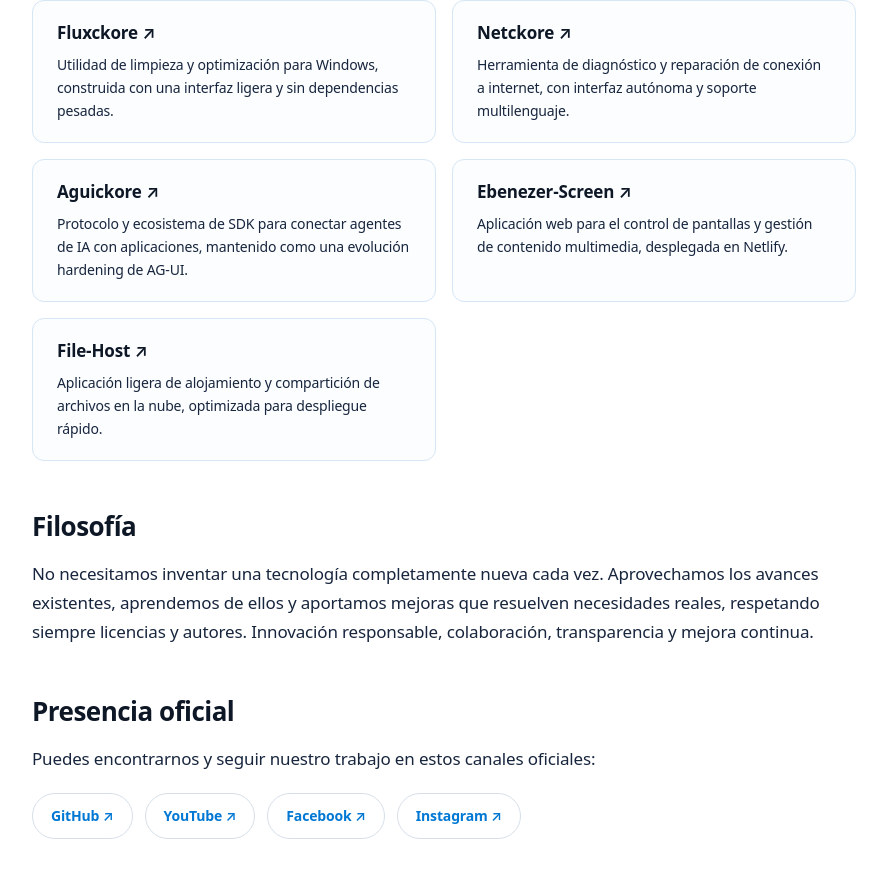
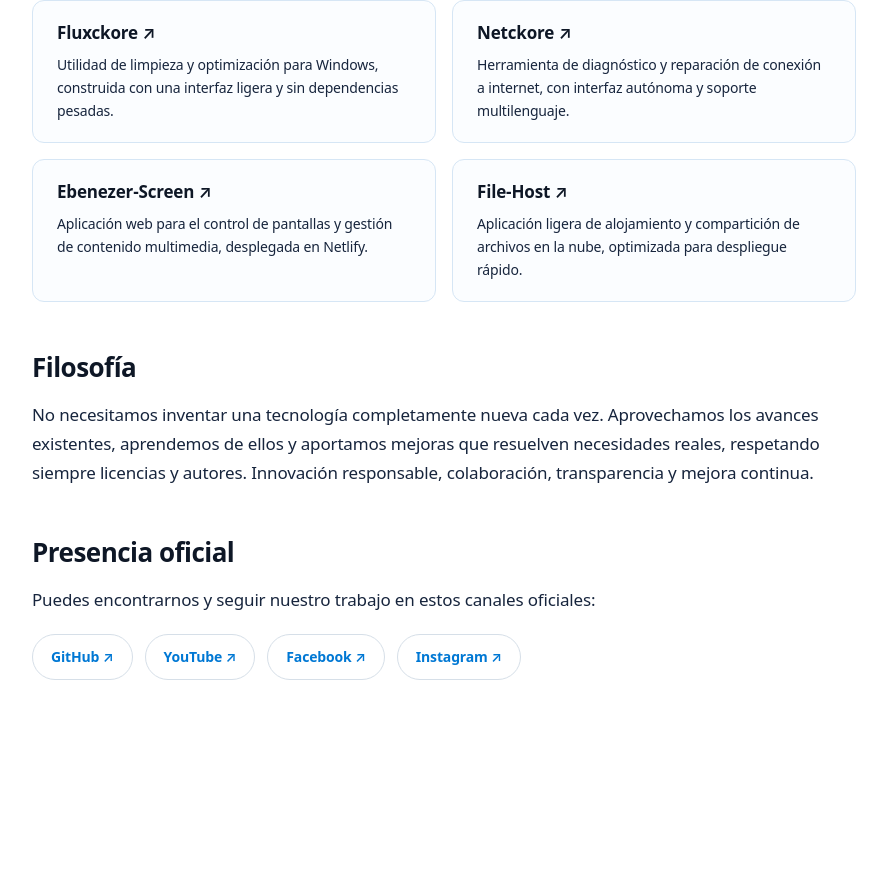
Before and after one commit to 0noxtackore/0noxtackore_site, a Next.js app: page /es/acerca in a window 1280 px wide. Shown: the part 1510-2387 px from the top of the page, without its empty margins (24-911 px from the left). After the commit the page ends 2302 px from the top, so only its background shows below. Built offline with nearby package versions, Linux system fonts and the light colour scheme.

Commit message:
chore: comment out Aguickore from projects pending fixes

```diff
--- a/src/components/sites/0noxtackore/content.ts
+++ b/src/components/sites/0noxtackore/content.ts
@@ -315,15 +315,15 @@ const es: Content = {
       tech: ["Python"],
       url: "https://github.com/0noxtackore/Netckore",
     },
-    {
-      name: "Aguickore",
-      description:
-        "Protocolo estándar de interacción agente-usuario: desacopla la lógica de tu agente de IA del frontend mediante streaming de eventos en tiempo real y sincronización de estado.",
-      status: "Activo",
-      updated: "Nov 2026",
-      tech: ["TypeScript", "MIT"],
-      url: "https://github.com/0noxtackore/Aguickore",
-    },
+    // {
+    //   name: "Aguickore",
+    //   description:
+    //     "Protocolo estándar de interacción agente-usuario: desacopla la lógica de tu agente de IA del frontend mediante streaming de eventos en tiempo real y sincronización de estado.",
+    //   status: "Activo",
+    //   updated: "Nov 2026",
+    //   tech: ["TypeScript", "MIT"],
+    //   url: "https://github.com/0noxtackore/Aguickore",
+    // },
   ],
   ui: uiEs,
   share: {
@@ -406,7 +406,7 @@ const es: Content = {
       projects: [
         { name: "Fluxckore", description: "Utilidad de limpieza y optimización para Windows, construida con una interfaz ligera y sin dependencias pesadas.", url: "https://github.com/0noxtackore/Fluxckore" },
         { name: "Netckore", description: "Herramienta de diagnóstico y reparación de conexión a internet, con interfaz autónoma y soporte multilenguaje.", url: "https://github.com/0noxtackore/Netckore" },
-        { name: "Aguickore", description: "Protocolo y ecosistema de SDK para conectar agentes de IA con aplicaciones, mantenido como una evolución hardening de AG-UI.", url: "https://github.com/0noxtackore/Aguickore" },
+        // { name: "Aguickore", description: "Protocolo y ecosistema de SDK para conectar agentes de IA con aplicaciones, mantenido como una evolución hardening de AG-UI.", url: "https://github.com/0noxtackore/Aguickore" },
         { name: "Ebenezer-Screen", description: "Aplicación web para el control de pantallas y gestión de contenido multimedia, desplegada en Netlify.", url: "https://github.com/0noxtackore/Ebenezer-Screen" },
         { name: "File-Host", description: "Aplicación ligera de alojamiento y compartición de archivos en la nube, optimizada para despliegue rápido.", url: "https://github.com/0noxtackore/File-Host" },
       ],
@@ -563,15 +563,15 @@ const en: Content = {
       tech: ["Python"],
       url: "https://github.com/0noxtackore/Netckore",
     },
-    {
-      name: "Aguickore",
-      description:
-        "Standard agent-user interaction protocol: decouples your AI agent logic from the frontend through real-time event streaming and state synchronization.",
-      status: "Active",
-      updated: "Nov 2026",
-      tech: ["TypeScript", "MIT"],
-      url: "https://github.com/0noxtackore/Aguickore",
-    },
+    // {
+    //   name: "Aguickore",
+    //   description:
+    //     "Standard agent-user interaction protocol: decouples your AI agent logic from the frontend through real-time event streaming and state synchronization.",
+    //   status: "Active",
+    //   updated: "Nov 2026",
+    //   tech: ["TypeScript", "MIT"],
+    //   url: "https://github.com/0noxtackore/Aguickore",
+    // },
   ],
   ui: uiEn,
   share: {
@@ -658,7 +658,7 @@ const en: Content = {
       projects: [
         { name: "Fluxckore", description: "Windows cleaning and optimization utility, built with a lightweight interface and no heavy dependencies.", url: "https://github.com/0noxtackore/Fluxckore" },
         { name: "Netckore", description: "Internet connection diagnostics and repair tool, with a standalone interface and multi-language support.", url: "https://github.com/0noxtackore/Netckore" },
-        { name: "Aguickore", description: "Protocol and SDK ecosystem for connecting AI agents to applications, maintained as a hardened evolution of AG-UI.", url: "https://github.com/0noxtackore/Aguickore" },
+        // { name: "Aguickore", description: "Protocol and SDK ecosystem for connecting AI agents to applications, maintained as a hardened evolution of AG-UI.", url: "https://github.com/0noxtackore/Aguickore" },
         { name: "Ebenezer-Screen", description: "Web application for screen control and multimedia content management, deployed on Netlify.", url: "https://github.com/0noxtackore/Ebenezer-Screen" },
         { name: "File-Host", description: "Lightweight cloud file hosting and sharing application, optimized for fast deployment.", url: "https://github.com/0noxtackore/File-Host" },
       ],
```
